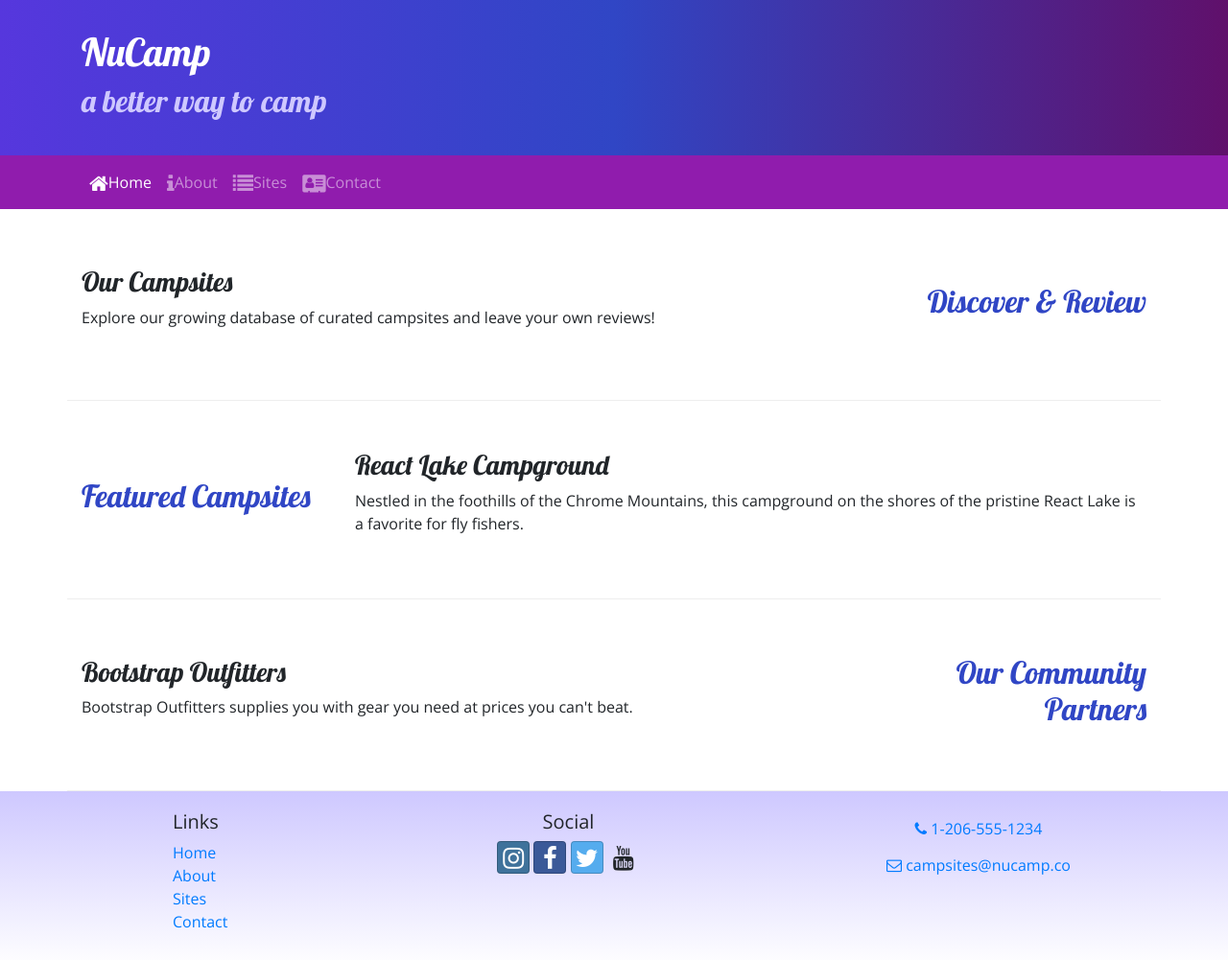
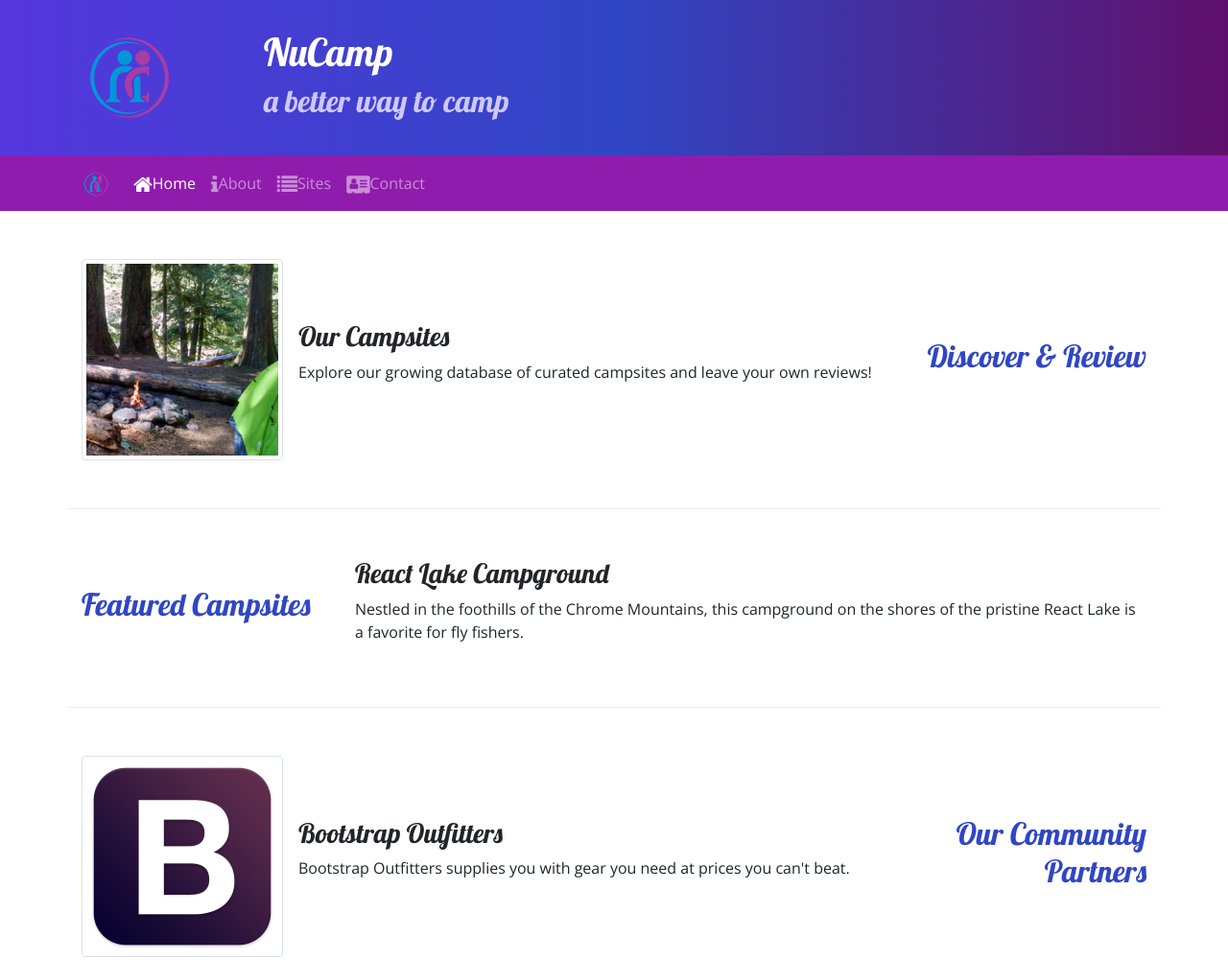
Before and after one commit to drewdiokno/nucamp, a website: page index.html in a window 1280 px wide. Shown: the top 1001 px of the page at 96% size. Drawn offline with nearby package versions, Linux system fonts and the light colour scheme.

Commit message:
Images and Media

```diff
--- a/index.html
+++ b/index.html
@@ -24,6 +24,9 @@
   <header class="jumbotron jumbotron-fluid">
     <div class="container">
       <div class="row">
+        <div class="col-4 col-sm-3 col-md-2 align-self-center">
+          <img src="img/logo.png" class="img-fluid" alt="NuCamp Logo">
+        </div>
         <div class="col">
           <h1>NuCamp</h1>
           <h2>a better way to camp</h2>
@@ -34,7 +37,9 @@
 
   <nav class="navbar navbar-expand-sm navbar-dark sticky-top">
     <div class="container">
-        <button class="navbar-toggler ml-auto" type="button" data-toggle="collapse" data-target="#nucampNavbar">
+      <a class="navbar-brand" href="#"><img src="img/logo.png" class="img-fluid" alt="NuCamp Logo" height="30"
+          width="30"></a>
+      <button class="navbar-toggler" type="button" data-toggle="collapse" data-target="#nucampNavbar">
         <span class="navbar-toggler-icon"></span>
       </button>
       <div class="collapse navbar-collapse" id="numcampNavbar">
@@ -42,7 +47,8 @@
           <li class="nav-item active"><a class="nav-link" href="#"><i class="fa fa-home fa-lg"></i>Home</a></li>
           <li class="nav-item"><a class="nav-link" href="aboutus.html"><i class="fa fa-info fa-lg"></i>About</a></li>
           <li class="nav-item"><a class="nav-link" href="#"><i class="fa fa-list fa-lg"></i>Sites</a></li>
-            <li class="nav-item"><a class="nav-link" href="contactus.html"><i class="fa fa-address-card fa-lg"></i>Contact</a></li>
+          <li class="nav-item"><a class="nav-link" href="contactus.html"><i
+                class="fa fa-address-card fa-lg"></i>Contact</a></li>
         </ul>
       </div>
     </div>
@@ -54,8 +60,14 @@
         <h2 class="text-sm-right">Discover & Review</h2>
       </div>
       <div class="col">
+        <div class="media">
+          <img class="d-flex mr-3 img-thumbnail" src="img/breadcrumb-trail-thumb.jpg" alt="Breadscrumb Trail thumbnail">
+          <div class="media-body align-self-center">
             <h3>Our Campsites</h3>
-        <p class="d-none d-sm-block">Explore our growing database of curated campsites and leave your own reviews!</p>
+            <p class="d-none d-sm-block">Explore our growing database of curated campsites and leave your own reviews!
+            </p>
+          </div>
+        </div>
       </div>
     </div>
 
@@ -65,7 +77,8 @@
       </div>
       <div class="col">
         <h3>React Lake Campground</h3>
-          <p class="d-none d-sm-block">Nestled in the foothills of the Chrome Mountains, this campground on the shores of the pristine React Lake is a
+        <p class="d-none d-sm-block">Nestled in the foothills of the Chrome Mountains, this campground on the shores of
+          the pristine React Lake is a
           favorite for fly fishers.</p>
       </div>
     </div>
@@ -75,8 +88,14 @@
         <h2 class="text-sm-right">Our Community Partners</h2>
       </div>
       <div class="col">
+        <div class="media">
+          <img class="d-flex mr-3 img-thumbnail" src="img/bootstrap-thumb.png" alt="Bootstrap Outfitters">
+          <div class="media-body align-self-center">
             <h3>Bootstrap Outfitters</h3>
-        <p class="d-none d-sm-block">Bootstrap Outfitters supplies you with gear you need at prices you can't beat.</p>
+            <p class="d-none d-sm-block">Bootstrap Outfitters supplies you with gear you need at prices you can't beat.
+            </p>
+          </div>
+        </div>
       </div>
     </div>
   </div>
@@ -101,7 +120,8 @@
           <a class="btn btn-social-icon btn-youtube" href="http://youtube.com/"><i class="fa fa-youtube"></i></a>
         </div>
         <div class="col-sm-4 text-center">
-          <a role="button" class="btn btn-link" href="tel:+12065551234"><i class="fa fa-phone"></i> 1-206-555-1234</a><br>
+          <a role="button" class="btn btn-link" href="tel:+12065551234"><i class="fa fa-phone"></i>
+            1-206-555-1234</a><br>
           <a role="button" class="btn btn-link" href="mailto:campsites@nucamp.co"><i class="fa fa-envelope-o"></i>
             campsites@nucamp.co</a>
         </div>
```
Also changed, not shown: aboutus.html (+20 -8 lines), contactus.html (+40 -19 lines), img/bootstrap-thumb.png (added), img/breadcrumb-trail-thumb.jpg (added), img/breadcrumb-trail.jpg (added), img/chrome-river-thumb.jpg (added), img/chrome-river.jpg (added), img/logo.png (added), img/react-lake-thumb.jpg (added), img/react-lake.jpg (added). Lines whose indentation alone changed are shown as unchanged.
